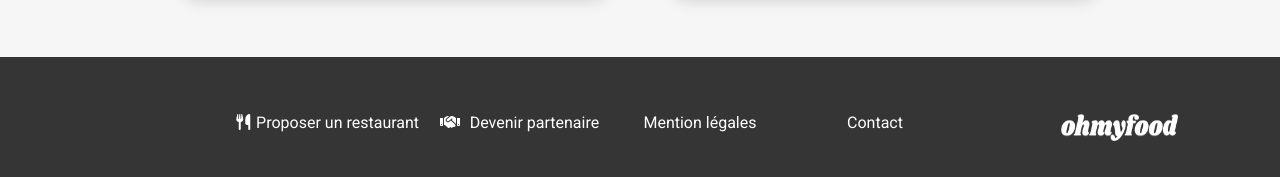
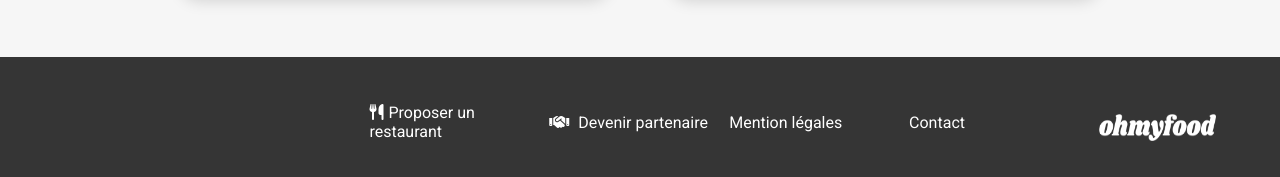
Before and after one commit to Kyssangel/OpenclassroomProjet3, a website: page index.html in a window 1280 px wide. Shown: the part 1191-1368 px from the top of the page. Drawn offline with Linux system fonts and the light colour scheme; a web font is replaced by a local one.

Commit message:
modification css footer et de la mixin

```diff
--- a/sass/_mixins.scss
+++ b/sass/_mixins.scss
@@ -38,23 +38,24 @@
   display: flex;
   flex-direction: row-reverse;
   align-items: center;
-  padding-right: 8%;
+  padding-right: 5%;
 
   & .list-footer {
-    width: 70%;
+    width: 60%;
 
     & ul {
       padding-right: 0;
       align-items: center;
       flex-direction: row;
-      justify-content: space-evenly;
+
 
       & li {
-        width: 100%;
+        width:100%;
 
         & a {
           width: 100%;
-          display: inline-block;
+          display: inline;
+
         }
       }
     }
--- a/sass/a-footer.scss
+++ b/sass/a-footer.scss
@@ -19,6 +19,7 @@
 }
 .footer-item a {
   color: white;
+  font-size: 16px;
 }
 .list-footer ul {
   display: flex;
@@ -33,4 +34,5 @@
   .footer-item {
     @include footer-it;
   }
+
 }
--- a/sass/la-footer.scss
+++ b/sass/la-footer.scss
@@ -6,4 +6,8 @@
    .footer-item{
      @include footer-it;
     }
+
+  .list-footer{
+    width: 100%;
   }
+   }
```
Also changed, not shown: css/style.css, 1 other file.
